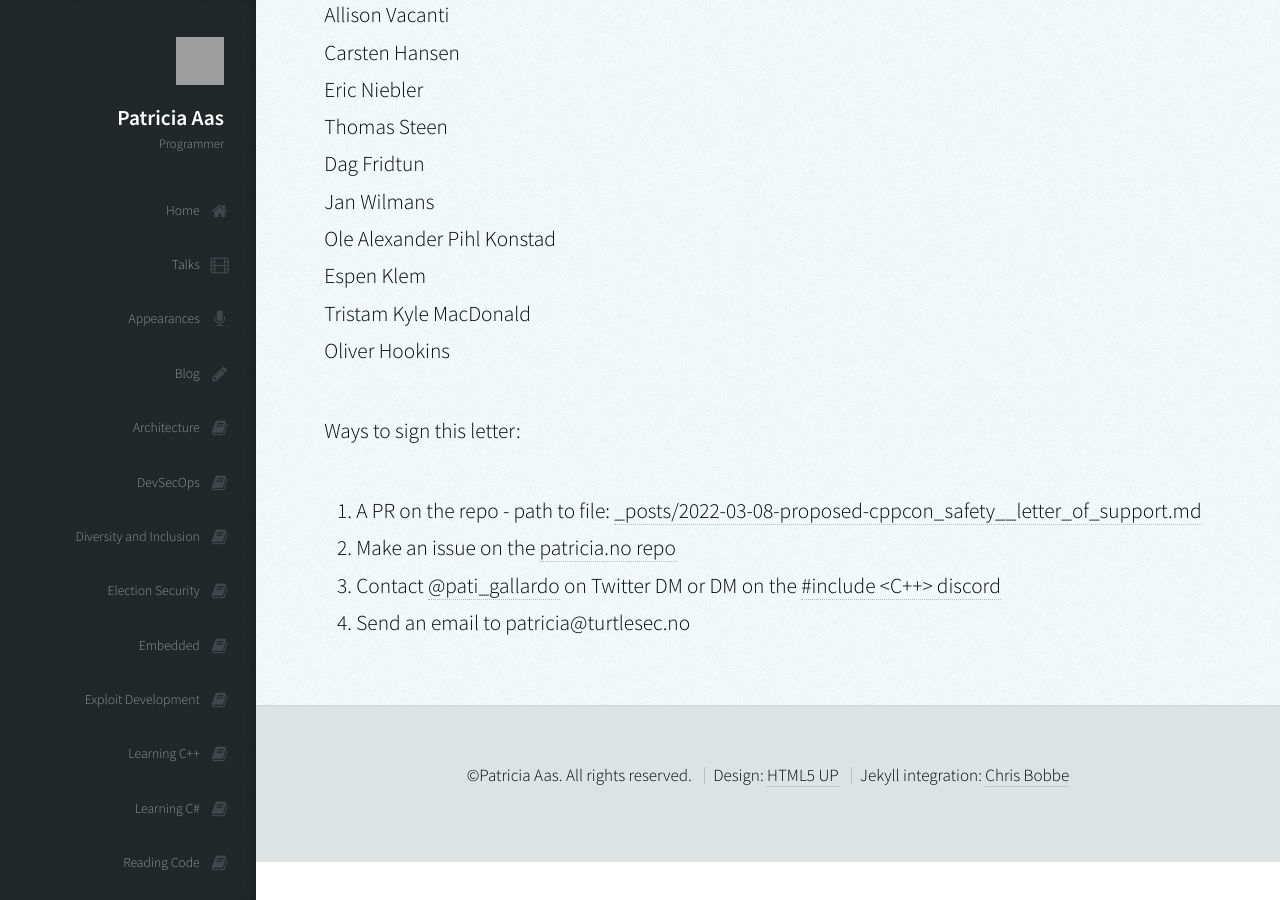
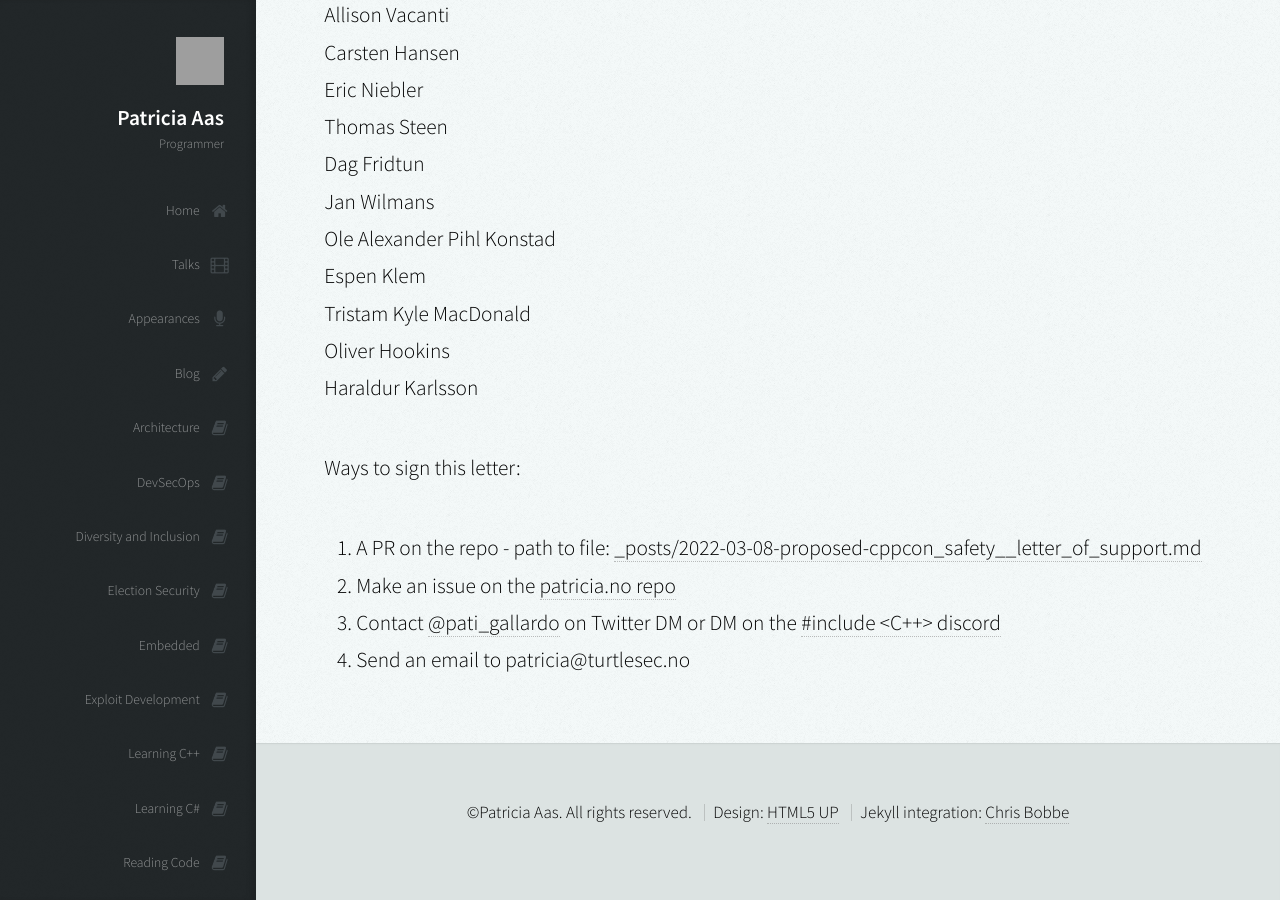
Before and after one commit to patricia-gallardo/patricia-gallardo.github.io, a Jekyll site: the page built from _posts/2022-03-08-proposed-cppcon_safety__letter_of_support.md, in a window 1280 px wide and 900 px high, scrolled down 5971 px. Built offline with Jekyll 4.4.1, drawn with Linux system fonts in a browser that asks for light colours; nearby versions of some CDN libraries; grey boxes are pictures that could not be loaded.

Commit message:
sign Haraldur up

```diff
--- a/_posts/2022-03-08-proposed-cppcon_safety__letter_of_support.md
+++ b/_posts/2022-03-08-proposed-cppcon_safety__letter_of_support.md
@@ -168,6 +168,7 @@ Ole Alexander Pihl Konstad <br>
 Espen Klem <br>
 Tristam Kyle MacDonald <br>
 Oliver Hookins <br>
+Haraldur Karlsson <br>
 
 
 Ways to sign this letter:
```
